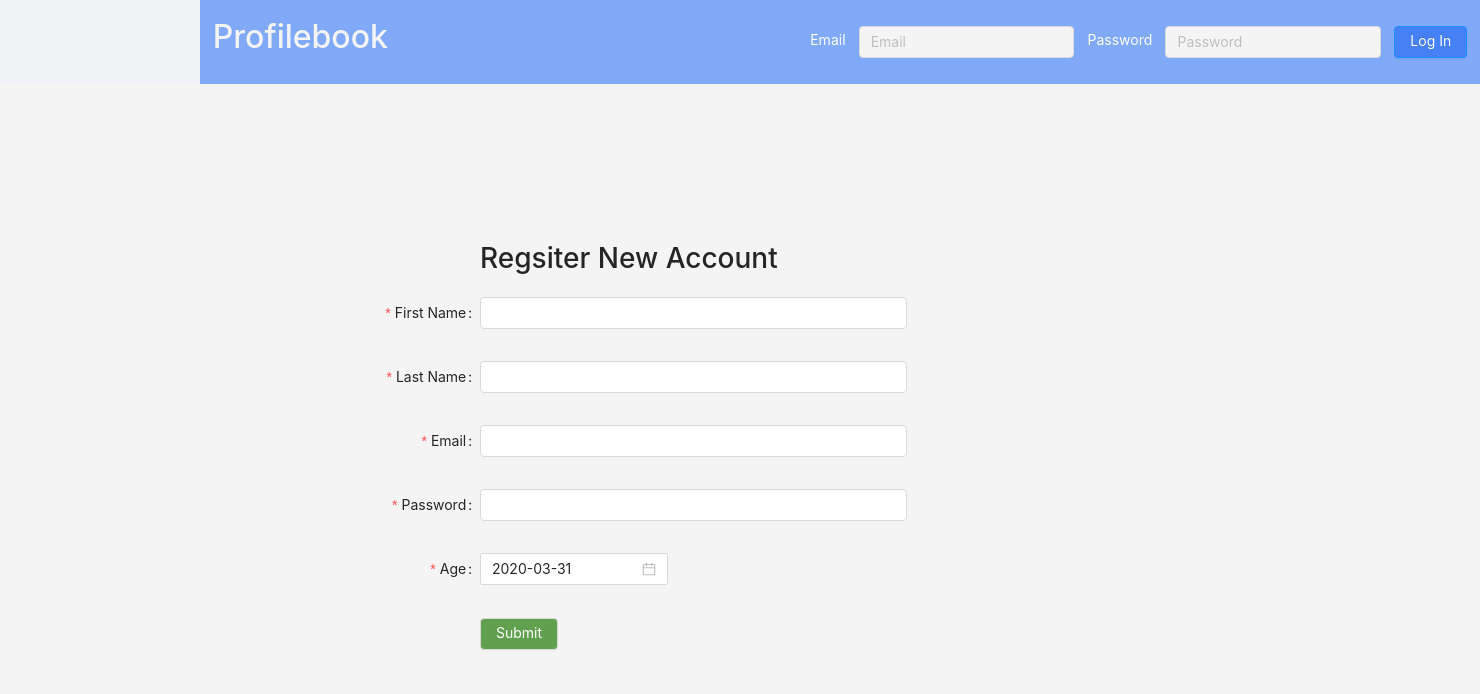
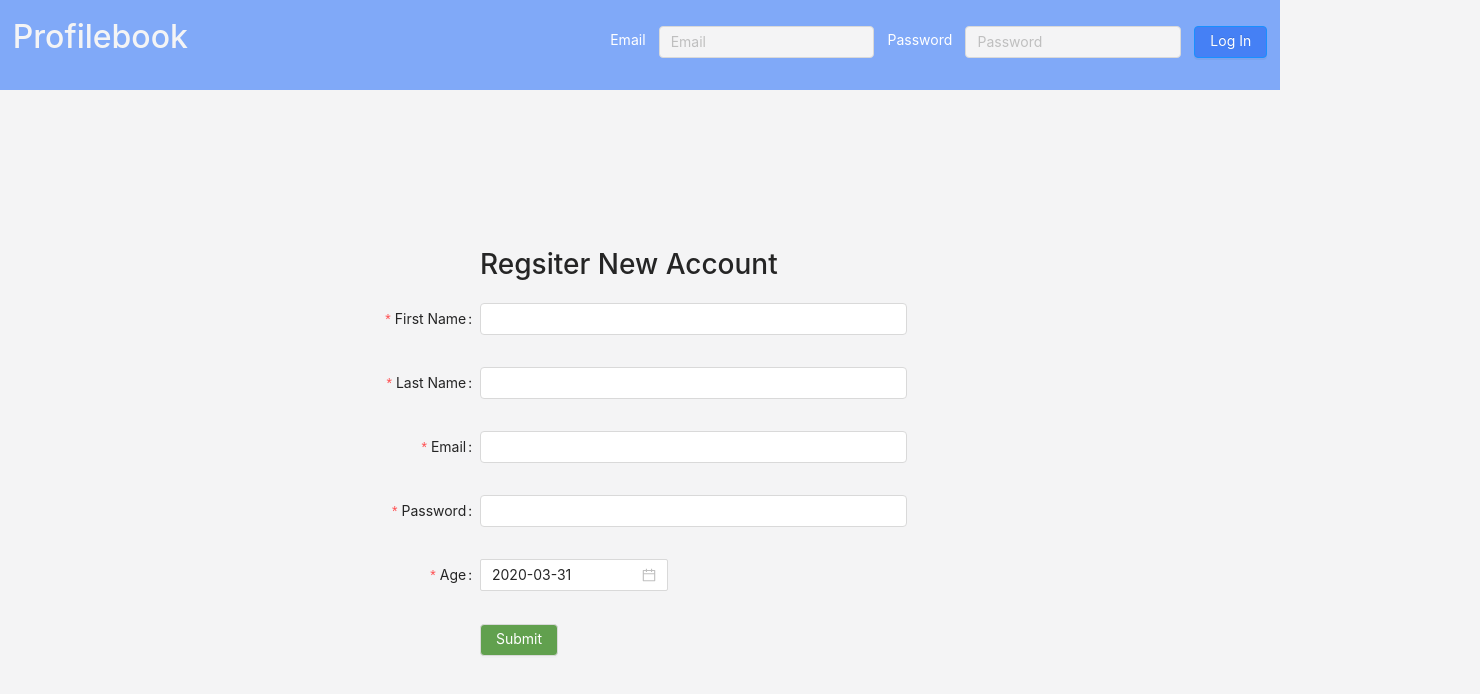
Before and after one commit to devin5/ProfileBook-React, a React (Create React App) app: page /defaulthome in a window 1280 px wide. Shown: the top 694 px of the page, 1480 px wide, since content can reach past the window. Built offline with nearby package versions, Linux system fonts and the light colour scheme.

Commit message:
login css modified

```diff
--- a/src/App.css
+++ b/src/App.css
@@ -8,7 +8,7 @@
 .title{
   color:rgb(244, 244, 245);
   font-size:2rem;
-  margin:auto auto;
+  /* margin:auto auto; */
 }
 .input-parent{
   display:flex;
@@ -29,7 +29,8 @@
   padding:1%;
   display:flex;
   justify-content: space-between;
-  width:100%
+  width:100%;
+  margin-left:0 !important;
 }
 
 #btn{
@@ -37,3 +38,7 @@
   margin-top:2%;
 
 }
+
+/* #myForm{
+  width:100%
+} */
--- a/src/components/Login.js
+++ b/src/components/Login.js
@@ -2,7 +2,7 @@ import React, {useState} from "react"
 import {connect} from 'react-redux'
 import {signIn} from '../actions'
 import { Layout, Input, Button } from 'antd'
-const {header} = Layout
+
 
 
 
```
